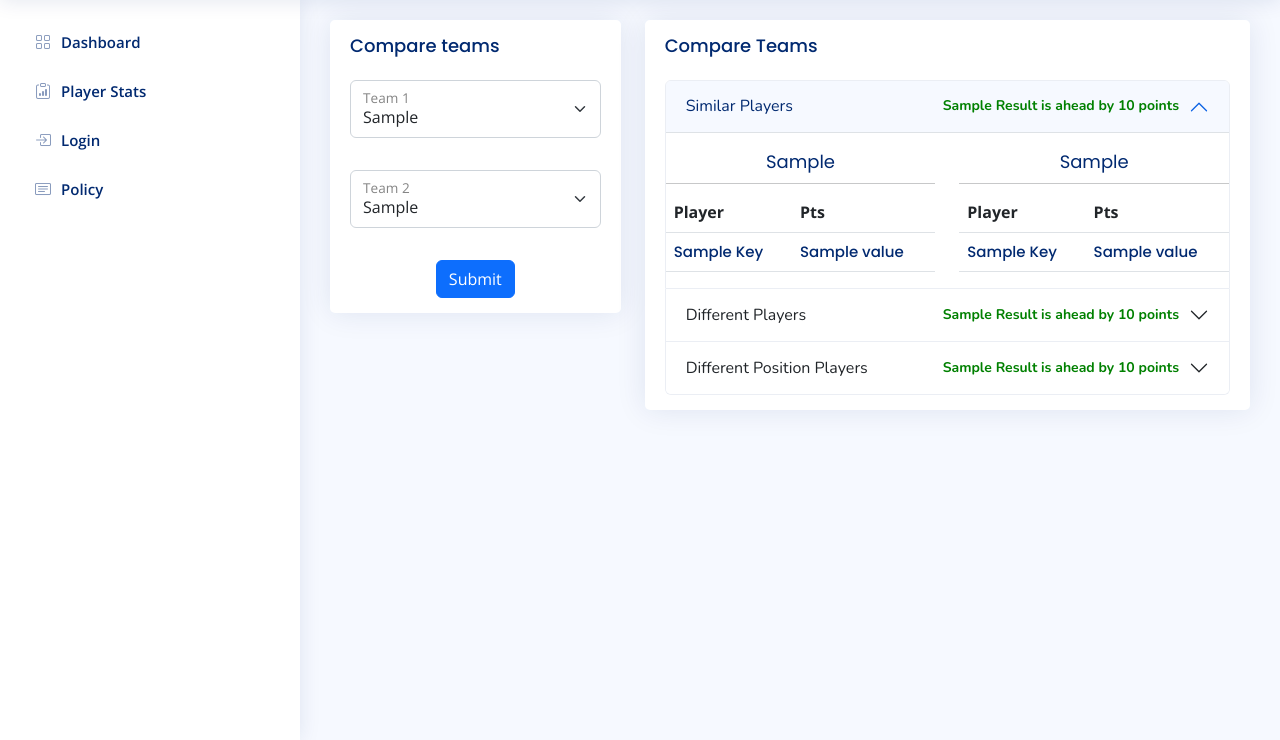
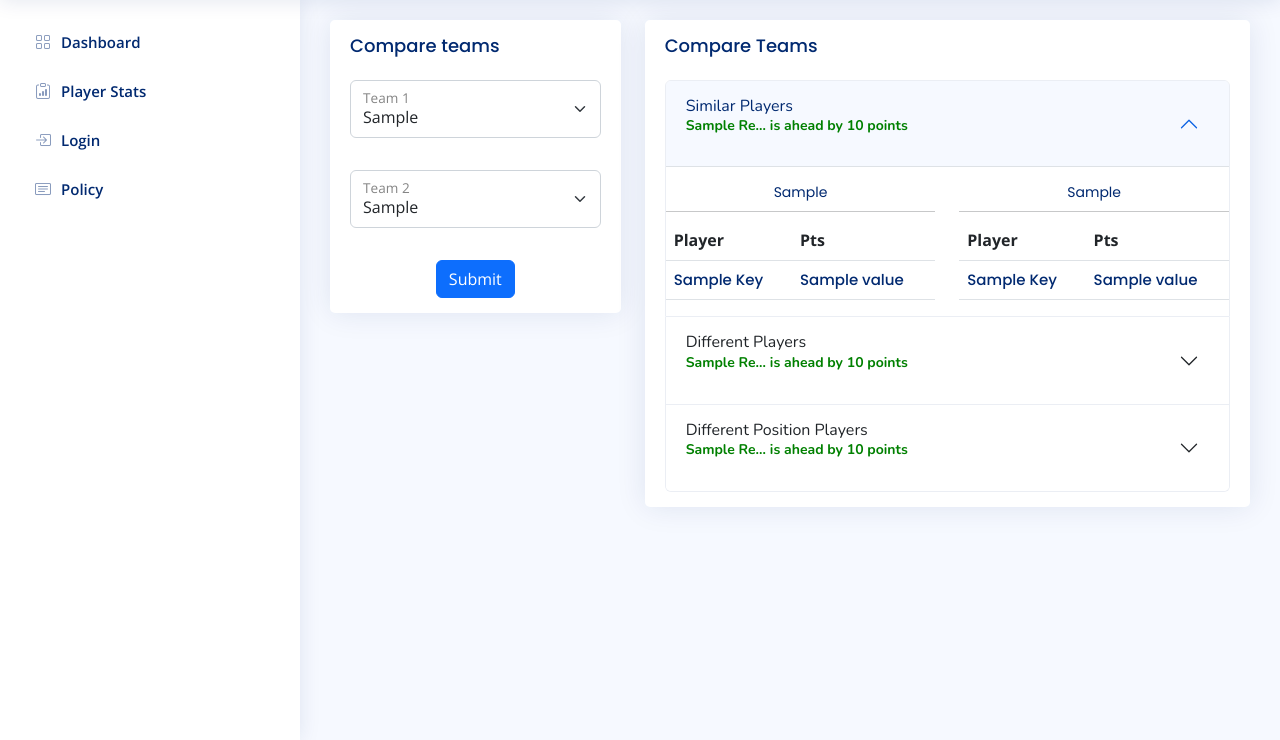
Before and after one commit to shubh1605/PlayerBattle, a Django app: template core/templates/core/compare_teams.html in a window 1280 px wide, after a click that opens the changed part. Shown: the part 60-800 px from the top of the page. Run offline with Django 4.2, Linux system fonts and the light colour scheme; tables that the repository leaves empty hold one stand-in row (values such as "Sample post"); the template is opened without the code that fills it: values that come from a table or form of the project are taken from there, most other values are stand-ins (such as "Sample title", 1, 10 or a date in 2020); some libraries are stand-ins or nearby versions.

Commit message:
changed styles

```diff
--- a/core/static/core/assets/css/compare_teams.css
+++ b/core/static/core/assets/css/compare_teams.css
@@ -23,7 +23,7 @@
 .table-title {
     text-align: center;
     padding: 15px 0 0px 0;
-    font-size: 18px;
+    font-size: 14px;
     font-weight: 400;
     color: #012970;
     font-family: "Poppins", sans-serif;
--- a/core/templates/core/compare_teams.html
+++ b/core/templates/core/compare_teams.html
@@ -67,20 +67,23 @@
                                 <div class="accordion-item">
                                   <h2 class="accordion-header" id="flush-headingOne">
                                     <button class="accordion-button acc-btn collapsed" type="button" data-bs-toggle="collapse" data-bs-target="#similar_players" aria-expanded="false" aria-controls="flush-collapseOne">
+                                       <p>
                                             Similar Players
+                                            <br/>
                                             <span class="status">
                                                 {% if similar_players.info.result != "Equal points" %}
-                                            <b>{{ similar_players.info.result|title }} is ahead by {{ similar_players.info.difference }} points</b>
+                                                    <b>{{ similar_players.info.result|title|truncatechars:10 }} is ahead by {{ similar_players.info.difference }} points</b>
                                                 {% else %}
                                                     <b>Equal points</b>
                                                 {% endif %}
                                             </span>
+                                        </p>
                                     </button>
                                   </h2>
                                     <div id="similar_players" class="accordion-collapse collapse" aria-labelledby="flush-headingOne" data-bs-parent="#accordionFlushExample">
                                         <div class="row">
                                             <div class="col-6">
-                                                <div class="table-title">{{ user1|title }}</div>
+                                                <div class="table-title">{{ user1|title|truncatechars:10 }}</div>
                                                 <hr/>
                                                 <table class="table table-hover">
                                                     <thead>
@@ -101,7 +104,7 @@
                                             </div>
                                             <div class="col-6">
                                                 <table class="table table-hover">
-                                                    <div class="table-title">{{ user2|title }}</div>
+                                                    <div class="table-title">{{ user2|title|truncatechars:10 }}</div>
                                                     <hr/>
                                                     <thead>
                                                       <tr>
@@ -128,20 +131,21 @@
                                 <div class="accordion-item">
                                   <h2 class="accordion-header" id="flush-headingOne">
                                     <button class="accordion-button acc-btn collapsed" type="button" data-bs-toggle="collapse" data-bs-target="#different_players" aria-expanded="false" aria-controls="flush-collapseOne">
-                                      Different Players
+                                      <p>Different Players<br/>
                                         <span class="status">
                                             {% if different_players.info.result != "Equal points" %}
-                                            <b>{{ different_players.info.result|title }} is ahead by {{ different_players.info.difference }} points</b>
+                                                <b>{{ different_players.info.result|title|truncatechars:10 }} is ahead by {{ different_players.info.difference }} points</b>
                                             {% else %}
                                                 <b>Equal points</b>
                                             {% endif %}
                                         </span>
+                                      </p>
                                     </button>
                                   </h2>
                                     <div id="different_players" class="accordion-collapse collapse" aria-labelledby="flush-headingOne" data-bs-parent="#accordionFlushExample">
                                         <div class="row">
                                             <div class="col-6">
-                                                <div class="table-title">{{ user1|title }}</div>
+                                                <div class="table-title">{{ user1|title|truncatechars:10 }}</div>
                                                 <hr/>
                                                 <table class="table table-hover">
                                                     <thead>
@@ -153,7 +157,7 @@
                                                     <tbody>
                                                         {% for key, value in different_players.team1.items %}
                                                             <tr>
-                                                                <td class="table-content">{{ key|title }}</td>
+                                                                <td class="table-content">{{ key}}</td>
                                                                 <td class="table-content">{{ value }}</td>
                                                             </tr>
                                                         {% endfor %}
@@ -161,7 +165,7 @@
                                                 </table>
                                             </div>
                                             <div class="col-6">
-                                                <div class="table-title">{{ user2|title }}</div>
+                                                <div class="table-title">{{ user2|title|truncatechars:10 }}</div>
                                                 <hr/>
                                                 <table class="table table-hover">
                                                     <thead>
@@ -188,20 +192,23 @@
                                 <div class="accordion-item">
                                   <h2 class="accordion-header" id="flush-headingOne">
                                     <button class="accordion-button collapsed acc-btn" type="button" data-bs-toggle="collapse" data-bs-target="#cap_players" aria-expanded="false" aria-controls="flush-collapseOne">
+                                        <p>
                                             Different Position Players
+                                            <br/>
                                             <span class="status">
                                                 {% if cap_players.info.result != "Equal points" %}
-                                            <b>{{ cap_players.info.result|title }} is ahead by {{ cap_players.info.difference }} points</b>
+                                                    <b>{{ cap_players.info.result|title|truncatechars:10 }} is ahead by {{ cap_players.info.difference }} points</b>
                                                 {% else %}
                                                     <b>Equal points</b>
                                                 {% endif %}
                                             </span>
+                                        </p>
                                     </button>
                                   </h2>
                                     <div id="cap_players" class="accordion-collapse collapse" aria-labelledby="flush-headingOne" data-bs-parent="#accordionFlushExample">
                                         <div class="row">
                                             <div class="col-6">
-                                                <div class="table-title">{{ user1|title }}</div>
+                                                <div class="table-title">{{ user1|title|truncatechars:10 }}</div>
                                                 <hr/>
                                                 <table class="table table-hover">
                                                     <thead>
@@ -229,7 +236,7 @@
                                                 </table>
                                             </div>
                                             <div class="col-6">
-                                                <div class="table-title">{{ user2|title }}</div>
+                                                <div class="table-title">{{ user2|title|truncatechars:10 }}</div>
                                                 <hr/>
                                                 <table class="table table-hover">
                                                     <thead>
--- a/static/core/assets/css/compare_teams.css
+++ b/static/core/assets/css/compare_teams.css
@@ -23,7 +23,7 @@
 .table-title {
     text-align: center;
     padding: 15px 0 0px 0;
-    font-size: 18px;
+    font-size: 14px;
     font-weight: 400;
     color: #012970;
     font-family: "Poppins", sans-serif;
--- a/users/admin.py
+++ b/users/admin.py
@@ -8,4 +8,4 @@ from users.models import Profile
 
 @admin.register(Profile)
 class CreatedTeamFilter(admin.ModelAdmin):
-    list_filter = ('has_created_team',)
+    list_filter = ('has_created_team','prediction_streak')
```
Also changed, not shown: core/templates/core/profile.html (+7 -7 lines). Lines whose indentation alone changed are shown as unchanged.
